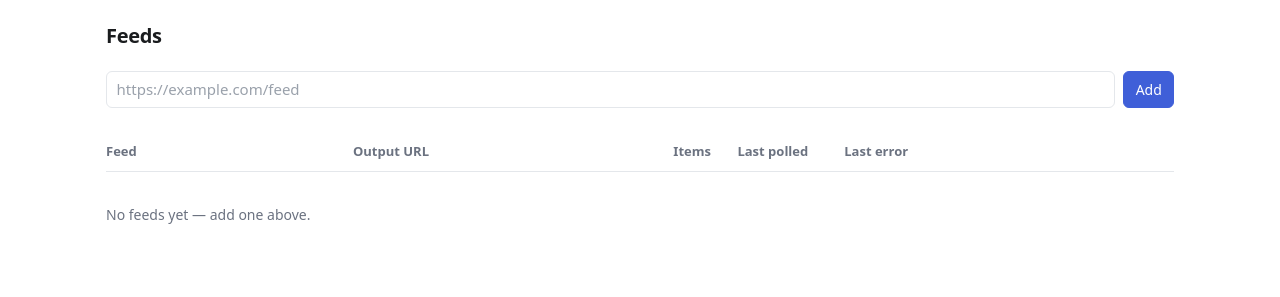
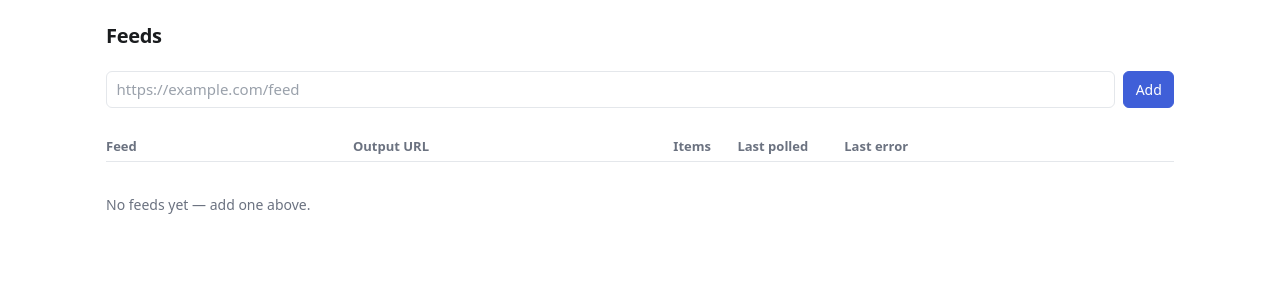
Before and after one commit to janw76/pintxos, a FastAPI app: page / in a window 1280 px wide. Shown: the part 59-356 px from the top of the page. Run offline with FastAPI, Linux system fonts and the light colour scheme; data that the repository does not hold is empty.

Commit message:
style(ui): tighter table header row (pintxos-ufe.5)
Header cells drop to 0.3rem vertical padding, body rows to 0.5rem, so the
thead reads as a compact label strip rather than a full-height row.

Co-Authored-By: Claude Fable 5.1 <noreply@anthropic.com>
Claude-Session: https://claude.ai/code/session_01UiLCdtVdyW7RyV3ryx5mz3

```diff
--- a/pintxos/templates/base.html
+++ b/pintxos/templates/base.html
@@ -37,10 +37,10 @@
 
     .table-wrap { overflow-x: auto; }
     table { border-collapse: collapse; width: 100%; table-layout: fixed; font-size: 0.875rem; }
-    th, td { text-align: left; padding: 0.6rem 0.75rem; border-bottom: 1px solid var(--border); vertical-align: top; overflow-wrap: anywhere; }
+    th, td { text-align: left; padding: 0.5rem 0.75rem; border-bottom: 1px solid var(--border); vertical-align: top; overflow-wrap: anywhere; }
     th:first-child, td:first-child { padding-left: 0; }
     th:last-child, td:last-child { padding-right: 0; }
-    thead th { font-size: 0.8125rem; font-weight: 600; color: var(--text-muted); }
+    thead th { font-size: 0.8125rem; font-weight: 600; color: var(--text-muted); padding-top: 0.3rem; padding-bottom: 0.3rem; }
     tbody tr:hover { background: var(--surface); }
     tbody tr:last-child td { border-bottom: none; }
     td.nowrap { white-space: nowrap; }
```
